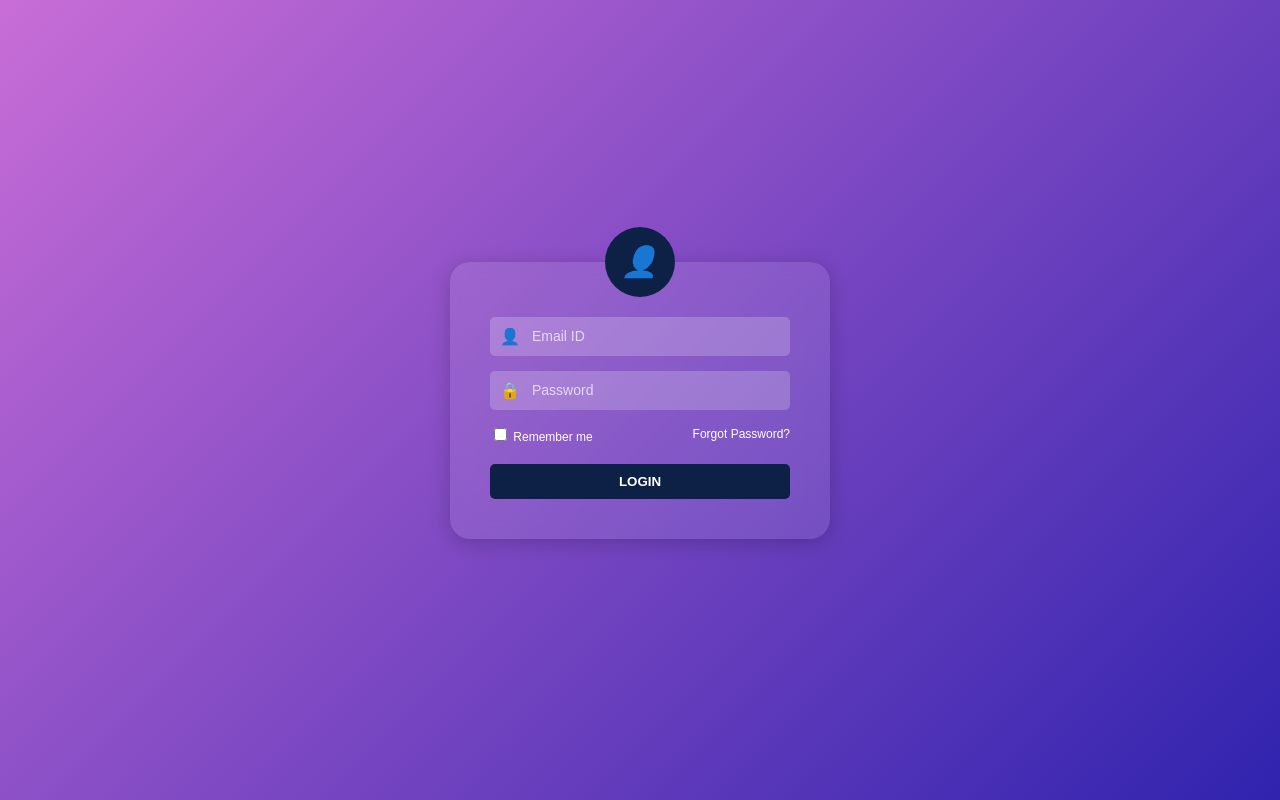
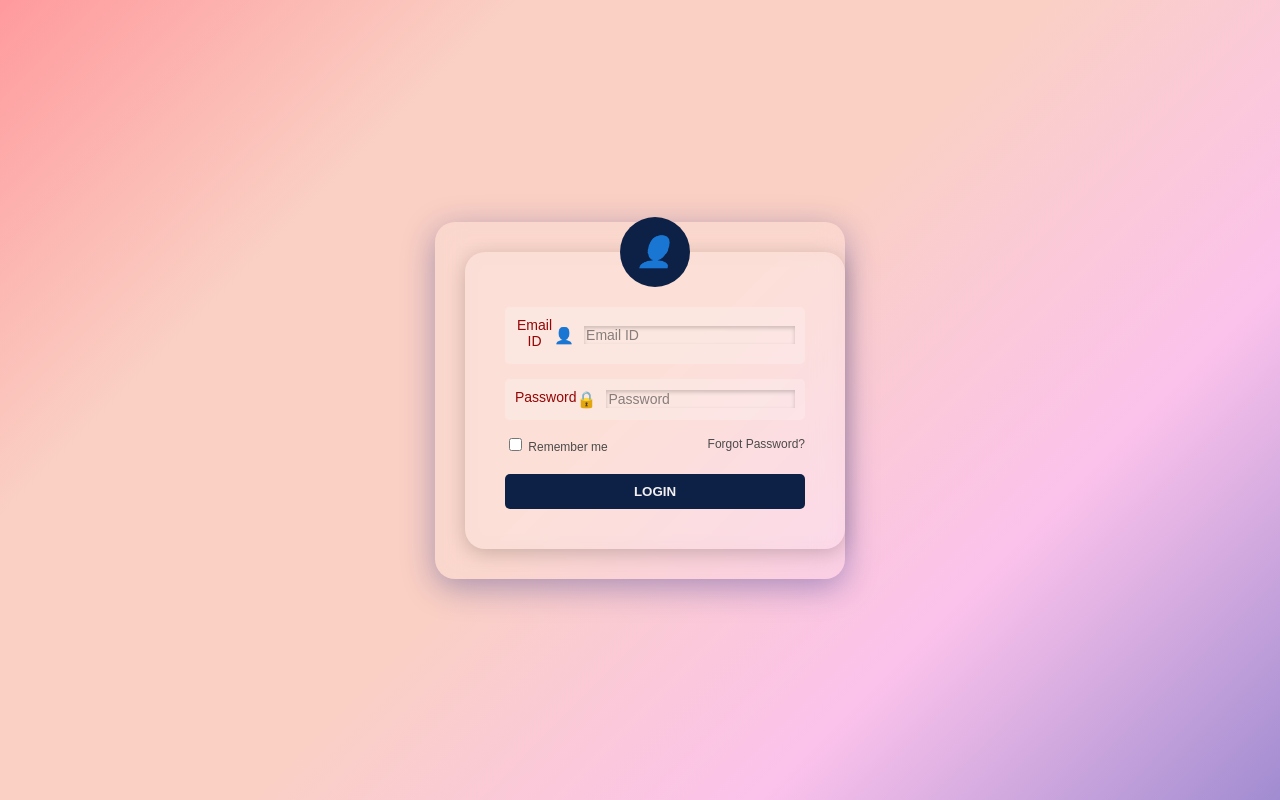
Before and after one commit to Laiba-Adil/login_page, a plain HTML site: page index.html in a window 1280 px wide. Drawn offline with Linux system fonts and the light colour scheme.

Commit message:
changes made in html and css

```diff
--- a/index.html
+++ b/index.html
@@ -14,10 +14,12 @@
             </div>
             <form>
                 <div class="input-group">
+                    <label for="email" class="sr-only">Email ID</label>
                     <span class="input-icon">&#128100;</span>
                     <input type="email" placeholder="Email ID" required>
                 </div>
                 <div class="input-group">
+                     <label>Password</label>
                     <span class="input-icon">&#128274;</span>
                     <input type="password" placeholder="Password" required>
                 </div>
--- a/style.css
+++ b/style.css
@@ -6,14 +6,19 @@ body {
     display: flex;
     justify-content: center;
     align-items: center;
-    background: linear-gradient(135deg, #c86dd7, #3023ae);
+        background: linear-gradient(135deg, #ff9a9e, #fad0c4, #fad0c4, #fbc2eb, #a18cd1);
 }
 
 /* Container */
 .login-container {
-    display: flex;
-    justify-content: center;
-    align-items: center;
+    /* + Glass effect style */
+    background: rgba(255, 255, 255, 0.15);
+    backdrop-filter: blur(15px);
+    padding: 30px;
+    border-radius: 20px;
+    box-shadow: 0 8px 32px rgba(31, 38, 135, 0.37);
+    width: 350px;
+    text-align: center;
 }
 
 /* Login Box */
@@ -37,7 +42,7 @@ body {
     display: flex;
     justify-content: center;
     align-items: center;
-    color: white;
+    color: rgb(171, 10, 10);
     font-size: 30px;
     position: absolute;
     top: -35px;
@@ -55,22 +60,32 @@ body {
     margin: 15px 0;
 }
 
+.input-group label {
+    /* + Make labels more aesthetic */
+    font-size: 14px;
+    color: rgb(148, 5, 5);
+    margin-bottom: 5px;
+    display: block;
+}
+
+
 .input-icon {
     margin-right: 10px;
-    color: white;
+    color: rgb(173, 20, 20);
 }
 
 .input-group input {
     border: none;
     background: transparent;
     outline: none;
-    color: white;
+    color: rgb(154, 31, 31);
     width: 100%;
     font-size: 14px;
+    box-shadow: inset 0 2px 4px rgba(0,0,0,0.2);
 }
 
 .input-group input::placeholder {
-    color: rgba(255, 255, 255, 0.7);
+    color: rgba(84, 81, 81, 0.7);
 }
 
 /* Options */
@@ -84,7 +99,7 @@ body {
 
 .options label,
 .options a {
-    color: white;
+    color: rgb(76, 74, 74);
     text-decoration: none;
 }
 
@@ -95,14 +110,14 @@ body {
 /* Login Button */
 .login-btn {
     background: #0d2147;
-    color: white;
+    color: rgb(244, 240, 240);
     padding: 10px;
     border: none;
     width: 100%;
     border-radius: 5px;
     cursor: pointer;
     font-weight: bold;
-    transition: 0.3s;
+    transition: background 0.3s ease;
 }
 
 .login-btn:hover {
```
